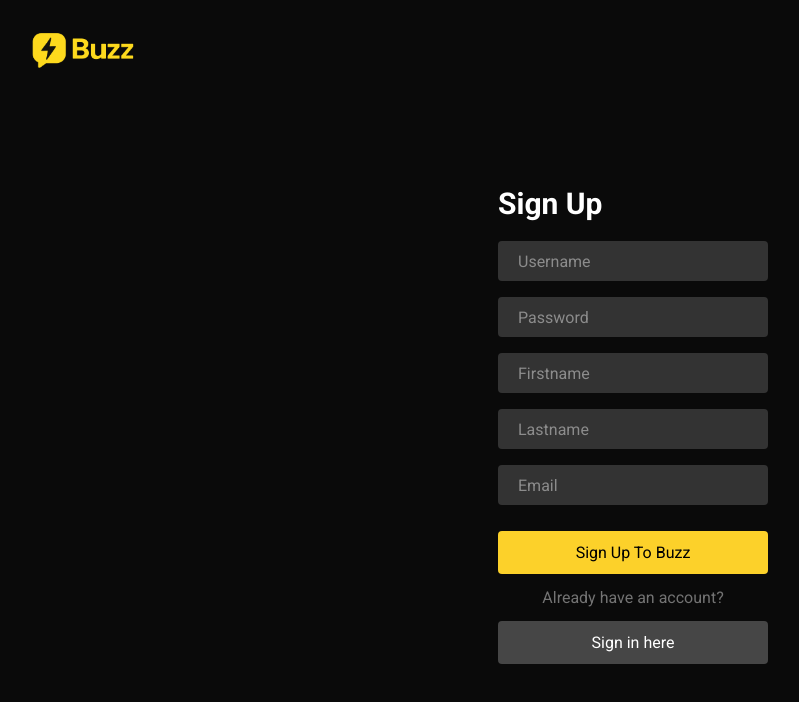
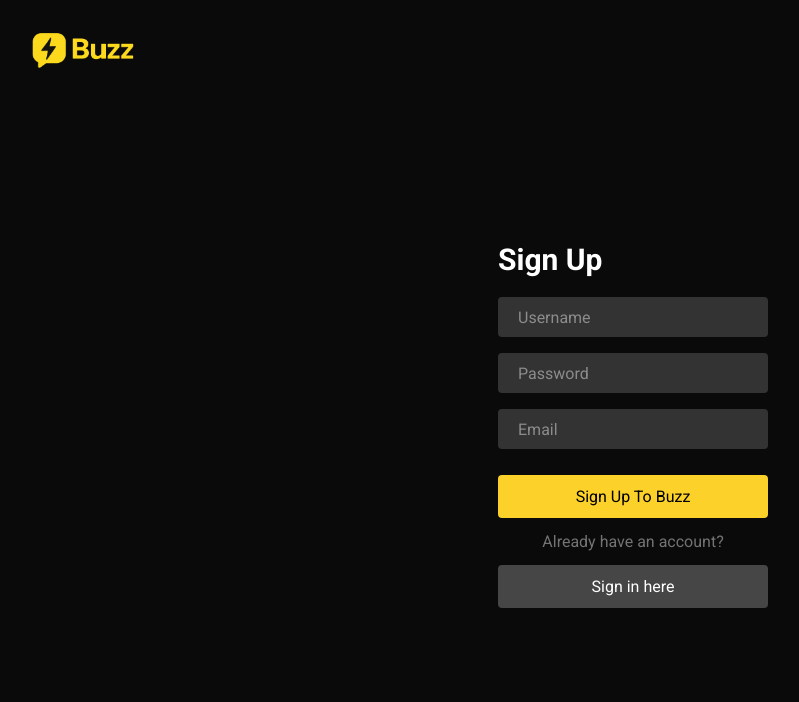
Before and after one commit to 1anDr0/chatApp, a React (Vite) app: page /register in a window 1280 px wide. Shown: the top 702 px of the page, without its empty margins (7-806 px from the left). Built offline with nearby package versions, Linux system fonts and the light colour scheme.

Commit message:
added avatar & removed name+lastname

```diff
--- a/src/components/Register.jsx
+++ b/src/components/Register.jsx
@@ -7,9 +7,8 @@ const Register = () => {
   const [formData, setFormData] = useState({
     username: "",
     password: "",
-    firstname: "",
-    lastname: "",
     email: "",
+    avatar: "https://i.pravatar.cc/150",
   });
 
   const handleChange = (e) => {
@@ -33,6 +32,10 @@ const Register = () => {
 
       const csrfData = await csrfRes.json();
       const csrfToken = csrfData.csrfToken;
+
+      console.log("🟢 Registrerar användare med:");
+      console.log("CSRF-token:", csrfToken);
+      console.log("FormData:", formData);
 
       const res = await fetch(
         "https://chatify-api.up.railway.app/auth/register",
@@ -96,26 +99,7 @@ const Register = () => {
             />
             <label>Password</label>
           </div>
-          <div className="form-control">
-            <input
-              type="text"
-              name="firstname"
-              value={formData.firstname}
-              onChange={handleChange}
-              required
-            />
-            <label>Firstname</label>
-          </div>
-          <div className="form-control">
-            <input
-              type="text"
-              name="lastname"
-              value={formData.lastname}
-              onChange={handleChange}
-              required
-            />
-            <label>Lastname</label>
-          </div>
+
           <div className="form-control">
             <input
               type="text"
```
